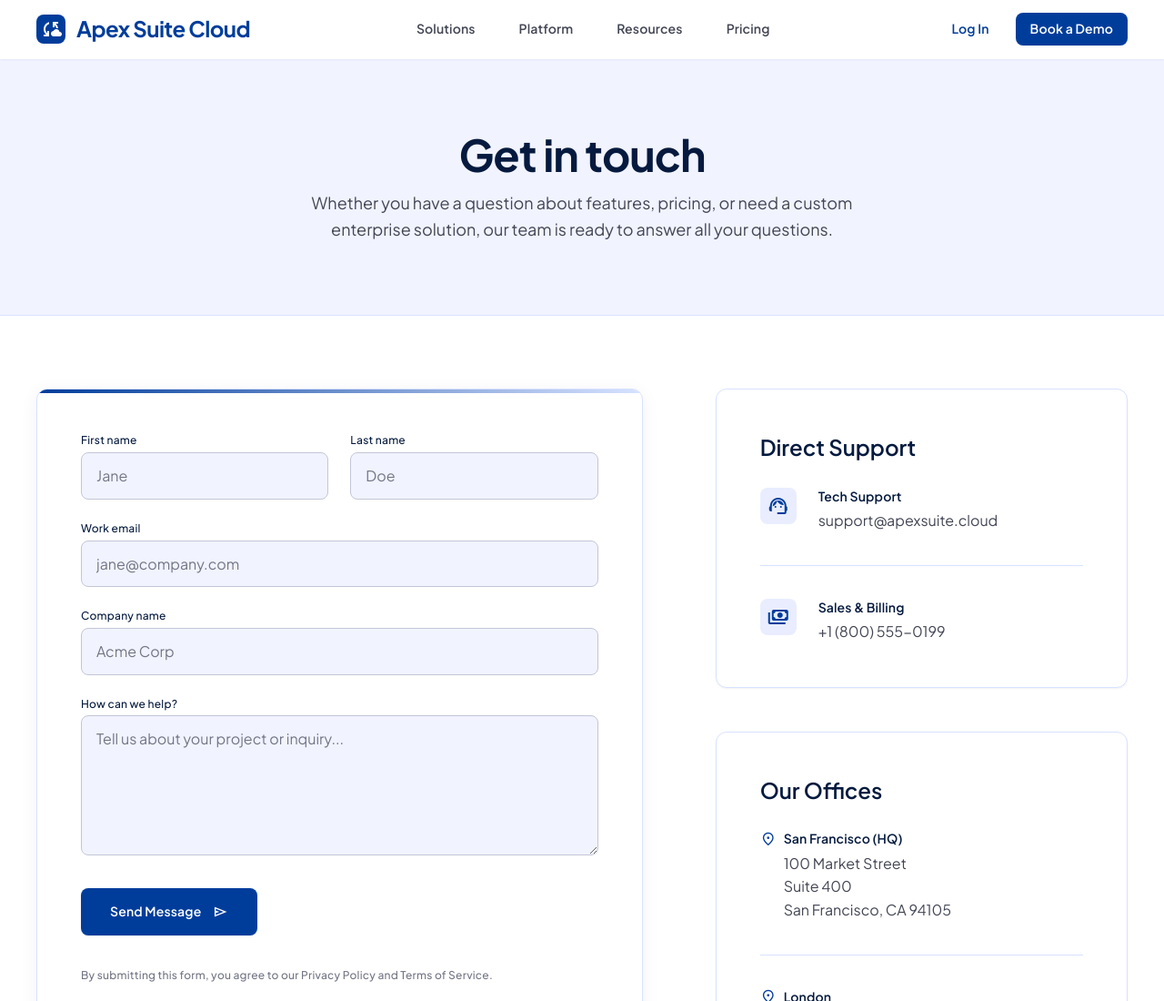
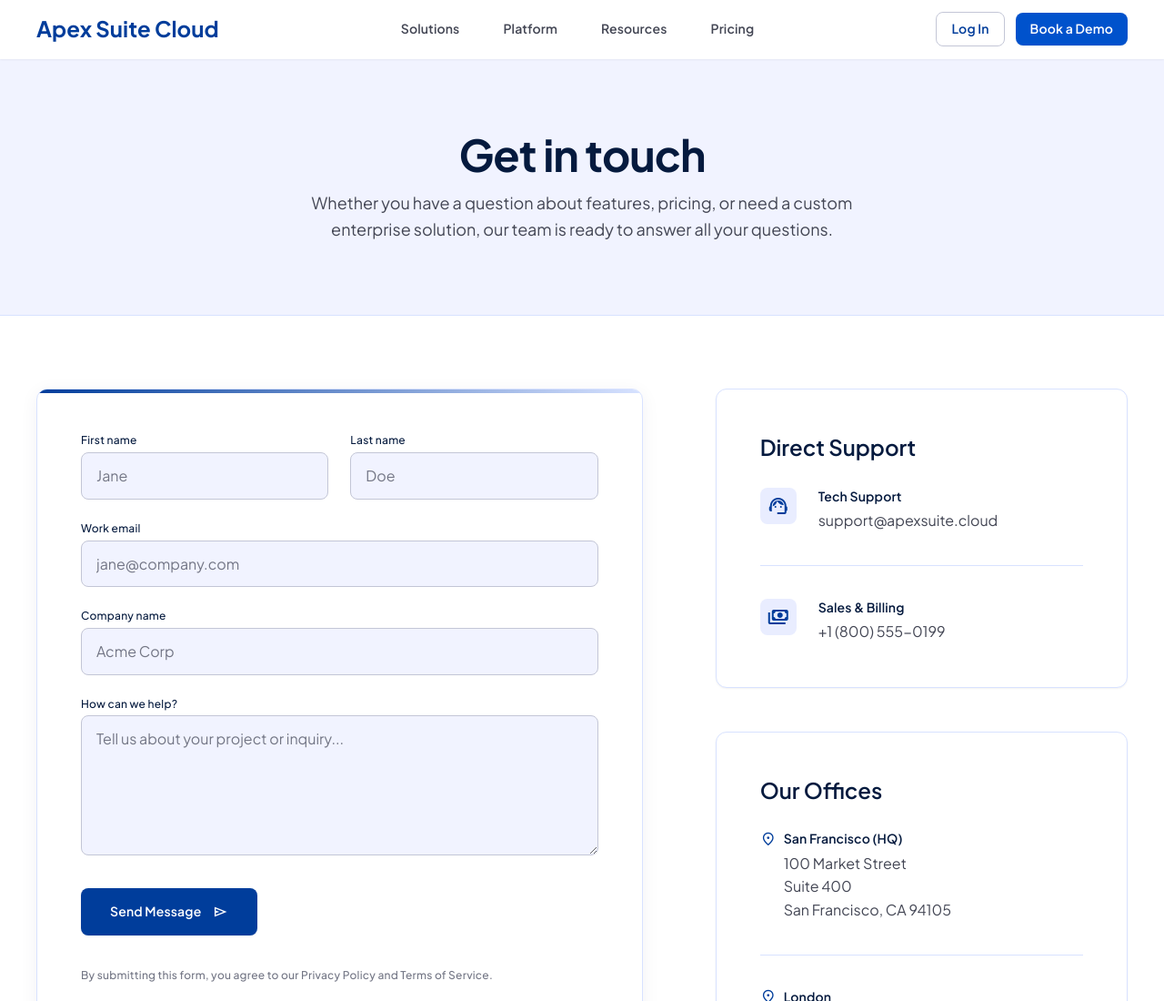
Before and after one commit to tysonchamp/apex-suite-html, a plain HTML site: page contact-us.html in a window 1280 px wide. Shown: the top 1100 px of the page at 91% size. Drawn offline with nearby package versions, Linux system fonts and the light colour scheme.

Commit message:
refactor: update navigation bar component across all pages with consistent styling and interactive elements

```diff
--- a/contact-us.html
+++ b/contact-us.html
@@ -126,33 +126,40 @@
 </head>
 <body class="antialiased min-h-screen flex flex-col font-body-md text-body-md selection:bg-primary-container selection:text-on-primary-container">
 <!-- TopNavBar Component -->
-<header class="fixed top-0 w-full z-50 bg-white/80 dark:bg-inverse-surface/80 backdrop-blur-xl border-b border-white/20 dark:border-white/10 shadow-sm transition-all duration-300" id="global-nav">
-<div class="flex justify-between items-center h-16 px-margin-mobile md:px-margin-desktop max-w-[1440px] mx-auto">
-<!-- Brand -->
+<nav id="global-nav" class="bg-white/80 dark:bg-inverse-surface/80 backdrop-blur-xl fixed top-0 w-full z-50 border-b border-white/20 dark:border-white/10 shadow-sm transition-all duration-300">
+<div class="flex justify-between items-center h-16 px-margin-desktop max-w-[1440px] mx-auto">
+<div class="flex items-center gap-md">
+<a class="font-headline-md text-headline-md font-bold text-primary dark:text-primary-fixed hover:opacity-80 transition-opacity" href="#">
+                    Apex Suite Cloud
+                </a>
+</div>
+<div class="hidden md:flex items-center gap-gutter font-label-md text-label-md">
+<a class="text-on-surface-variant dark:text-on-tertiary-container hover:text-primary hover:bg-surface-container-low dark:hover:bg-surface-variant/10 transition-colors duration-200 px-3 py-2 rounded-md active:scale-95 transition-transform" href="#">
+                    Solutions
+                </a>
+<a class="text-on-surface-variant dark:text-on-tertiary-container hover:text-primary hover:bg-surface-container-low dark:hover:bg-surface-variant/10 transition-colors duration-200 px-3 py-2 rounded-md active:scale-95 transition-transform" href="#">
+                    Platform
+                </a>
+<a class="text-on-surface-variant dark:text-on-tertiary-container hover:text-primary hover:bg-surface-container-low dark:hover:bg-surface-variant/10 transition-colors duration-200 px-3 py-2 rounded-md active:scale-95 transition-transform" href="#">
+                    Resources
+                </a>
+<a class="text-on-surface-variant dark:text-on-tertiary-container hover:text-primary hover:bg-surface-container-low dark:hover:bg-surface-variant/10 transition-colors duration-200 px-3 py-2 rounded-md active:scale-95 transition-transform" href="#">
+                    Pricing
+                </a>
+</div>
 <div class="flex items-center gap-sm">
-<div class="w-8 h-8 rounded-lg bg-primary flex items-center justify-center text-on-primary">
-<span class="material-symbols-outlined" style="font-variation-settings: 'FILL' 1;">cloud_sync</span>
-</div>
-<span class="font-headline-md text-headline-md font-bold text-primary dark:text-primary-fixed tracking-tight">Apex Suite Cloud</span>
-</div>
-<!-- Desktop Navigation Links -->
-<nav class="hidden md:flex items-center gap-gutter">
-<a class="font-label-md text-label-md text-on-surface-variant dark:text-on-tertiary-container hover:text-primary hover:bg-surface-container-low dark:hover:bg-surface-variant/10 px-3 py-2 rounded-md transition-colors duration-200" href="#">Solutions</a>
-<a class="font-label-md text-label-md text-on-surface-variant dark:text-on-tertiary-container hover:text-primary hover:bg-surface-container-low dark:hover:bg-surface-variant/10 px-3 py-2 rounded-md transition-colors duration-200" href="#">Platform</a>
-<a class="font-label-md text-label-md text-on-surface-variant dark:text-on-tertiary-container hover:text-primary hover:bg-surface-container-low dark:hover:bg-surface-variant/10 px-3 py-2 rounded-md transition-colors duration-200" href="#">Resources</a>
-<a class="font-label-md text-label-md text-on-surface-variant dark:text-on-tertiary-container hover:text-primary hover:bg-surface-container-low dark:hover:bg-surface-variant/10 px-3 py-2 rounded-md transition-colors duration-200" href="#">Pricing</a>
-</nav>
-<!-- Actions -->
-<div class="hidden md:flex items-center gap-sm">
-<button class="font-label-md text-label-md text-primary hover:bg-surface-container-low px-4 py-2 rounded-lg transition-colors border border-transparent hover:border-outline-variant">Log In</button>
-<button class="font-label-md text-label-md bg-primary text-on-primary hover:bg-surface-tint active:scale-95 transition-all px-4 py-2 rounded-lg shadow-sm">Book a Demo</button>
-</div>
-<!-- Mobile Menu Toggle -->
-<button class="md:hidden text-on-surface p-2">
-<span class="material-symbols-outlined">menu</span>
+<button class="hidden md:inline-flex items-center justify-center font-label-md text-label-md px-4 py-2 border border-outline-variant text-primary hover:bg-[#E6F0FF] rounded-lg transition-colors bg-transparent active:scale-95 transition-transform">
+                    Log In
+                </button>
+<button class="inline-flex items-center justify-center font-label-md text-label-md px-4 py-2 bg-[#0052cc] text-white hover:bg-primary rounded-lg shadow-sm transition-colors active:scale-95 transition-transform">
+                    Book a Demo
+                </button>
+<button class="md:hidden p-2 text-on-surface-variant">
+<span class="material-symbols-outlined" data-icon="menu">menu</span>
 </button>
 </div>
-</header>
+</div>
+</nav>
 <div class="flex-grow pt-[64px] flex flex-col">
 <!-- New Banner Section -->
 <section class="w-full bg-surface-container-low py-xl px-margin-mobile md:px-margin-desktop border-b border-surface-variant">
```
Also changed, not shown: blog-details.html (+28 -11 lines), blog.html (+31 -18 lines), faqs.html (+28 -11 lines), index.html (+30 -12 lines).
